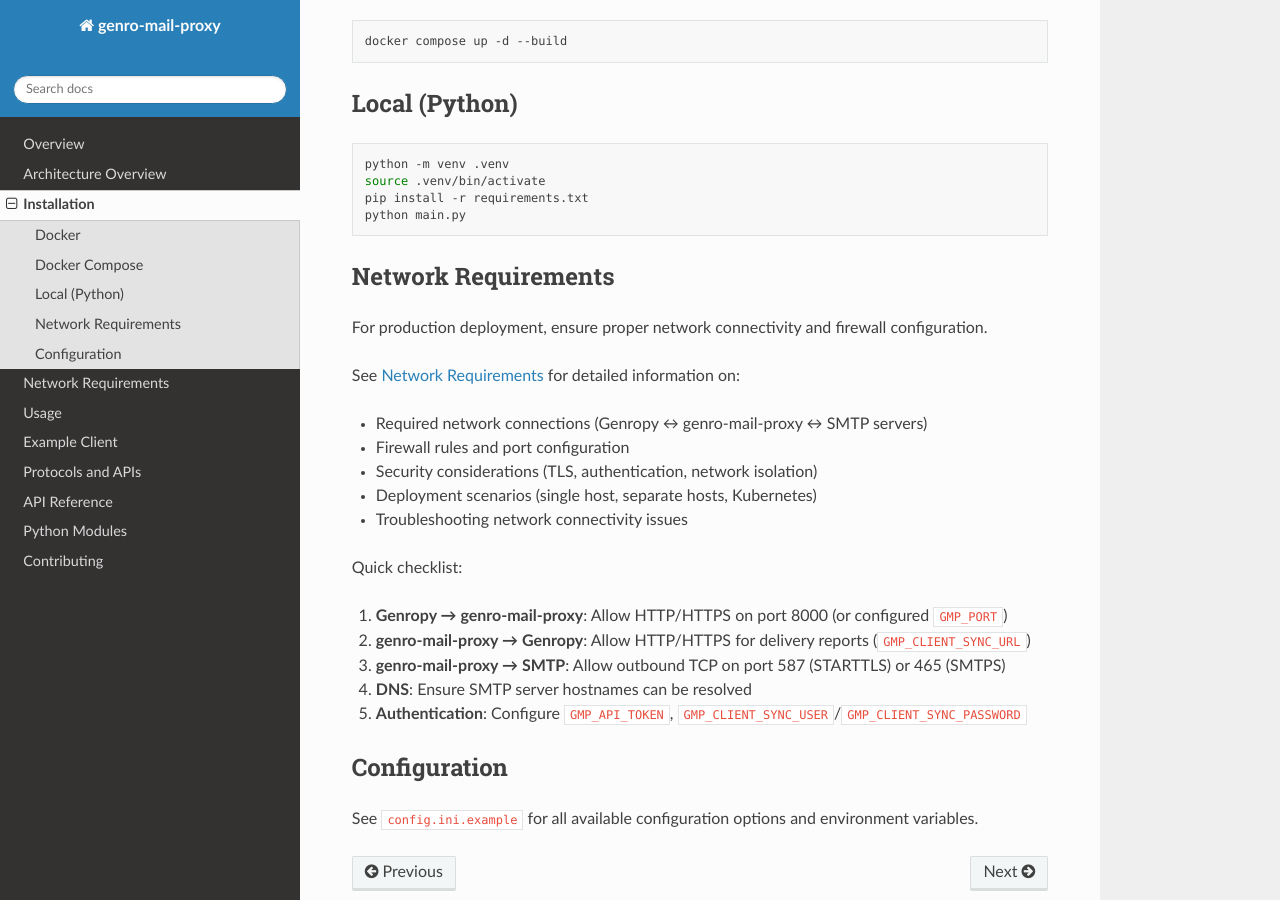
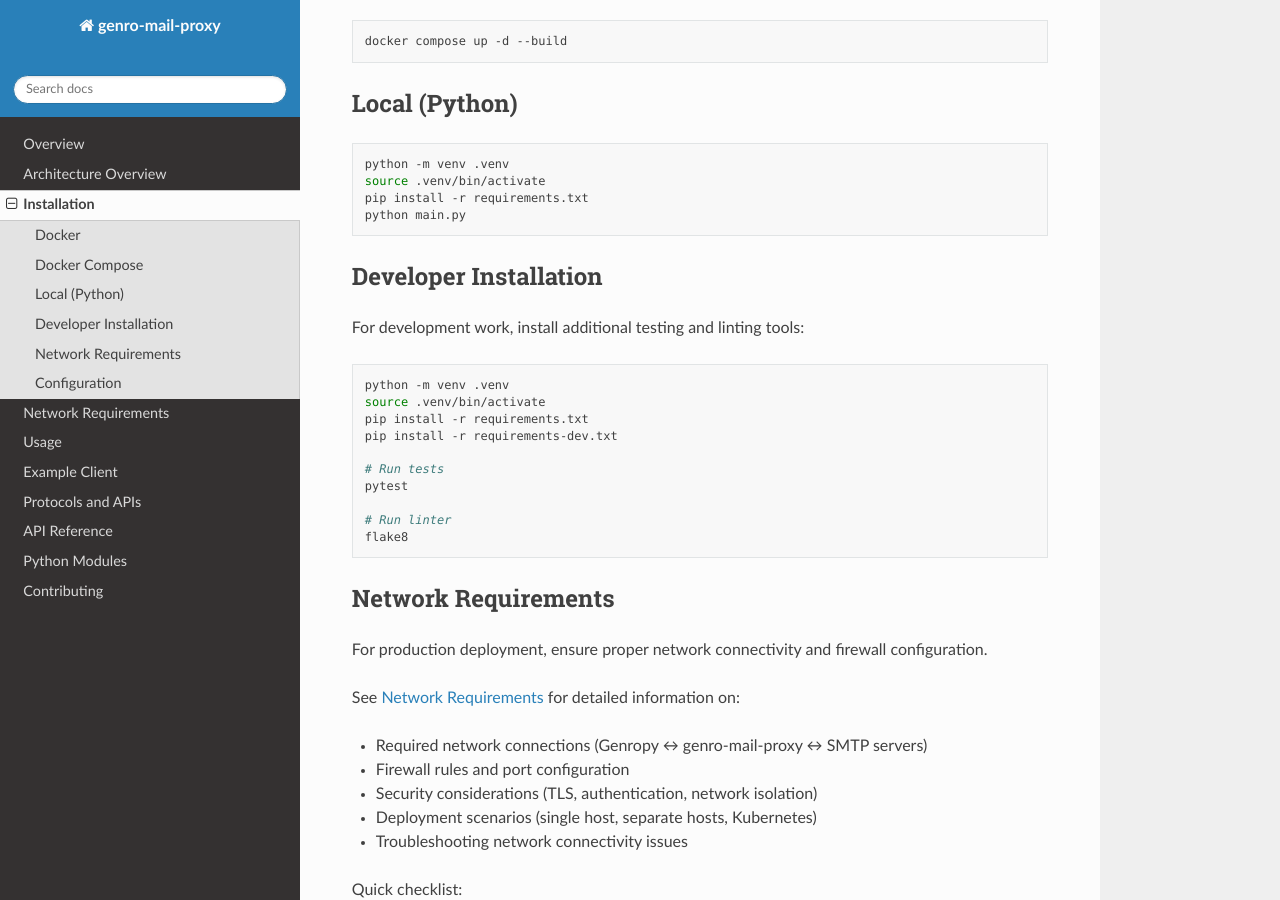
Before and after one commit to genropy/genro-mail-proxy, a Sphinx documentation site: the page built from docs/installation.rst, in a window 1280 px wide and 900 px high, scrolled down 468 px. Built offline with Sphinx 7.4.7 and the Read the Docs theme 3.1.0, drawn with Linux system fonts in a browser that asks for light colours.

Commit message:
docs: add developer installation section to documentation
Add a dedicated "Developer Installation" section in the installation
documentation that describes how to install requirements-dev.txt for
testing and linting tools.

The section includes instructions for:
- Installing development dependencies
- Running tests with pytest
- Running the linter with flake8

Addresses #10

```diff
--- a/docs/installation.rst
+++ b/docs/installation.rst
@@ -34,6 +34,24 @@ Local (Python)
    pip install -r requirements.txt
    python main.py
 
+Developer Installation
+----------------------
+
+For development work, install additional testing and linting tools:
+
+.. code-block:: bash
+
+   python -m venv .venv
+   source .venv/bin/activate
+   pip install -r requirements.txt
+   pip install -r requirements-dev.txt
+
+   # Run tests
+   pytest
+
+   # Run linter
+   flake8
+
 Network Requirements
 --------------------
 
```
